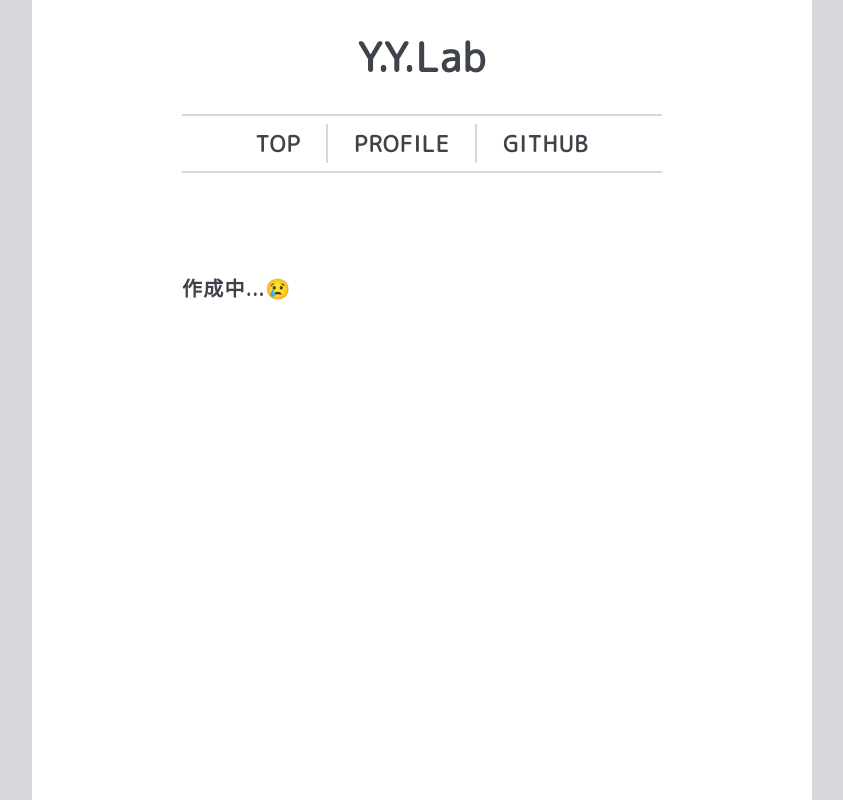
After one commit to yoshi-yukky/django-blog, a Django app: page /profile/ in a window 1280 px wide. The commit adds this page. Shown: the whole page, without its empty margins (218-1061 px from the left). Run offline with Django 3.2, Linux system fonts and the light colour scheme; style sheets or scripts are compiled from the project's sources; some libraries are stand-ins or nearby versions; some web fonts are replaced.

Commit message:
もろもろfix

```diff
--- a/django/project/blog/urls.py
+++ b/django/project/blog/urls.py
@@ -3,6 +3,6 @@ from django.urls import path
 from . import views
 
 urlpatterns = [
-    path("", views.BlogList.as_view(), name="blog-index"),
-    path("<int:pk>/", views.BlogDetail.as_view(), name="blog-detail"),
+    path("", views.BlogListView.as_view(), name="blog-index"),
+    path("<int:pk>/", views.BlogDetailView.as_view(), name="blog-detail"),
 ]
--- a/django/project/blog/views.py
+++ b/django/project/blog/views.py
@@ -2,7 +2,6 @@ from django.shortcuts import render, get_object_or_404
 from django.http import HttpResponse
 from django.views import generic
 from django.db.models import Count, Prefetch
-
 from .models import Post, Category
 
 
@@ -16,7 +15,7 @@ class BlogContextMixin(generic.base.ContextMixin):
         return context
 
 
-class BlogList(BlogContextMixin, generic.ListView):
+class BlogListView(generic.ListView, BlogContextMixin):
     template_name = "blog/list.html"
     model = Post
     queryset = Post.objects.select_related("category")
@@ -24,6 +23,6 @@ class BlogList(BlogContextMixin, generic.ListView):
     paginate_by = 5
 
 
-class BlogDetail(BlogContextMixin, generic.DetailView):
+class BlogDetailView(generic.DetailView, BlogContextMixin):
     template_name = "blog/detail.html"
     model = Post
--- /dev/null
+++ b/django/project/common_views.py
@@ -0,0 +1,10 @@
+from django.views import generic
+
+
+class ProfileView(generic.TemplateView, generic.base.ContextMixin):
+    template_name = "profile.html"
+
+    def get_context_data(self, **kwargs):
+        context = super().get_context_data(**kwargs)
+        context["disable_category"] = True
+        return context
--- a/django/project/config/urls.py
+++ b/django/project/config/urls.py
@@ -17,9 +17,11 @@ from django.conf import settings
 from django.conf.urls.static import static
 from django.contrib import admin
 from django.urls import include, path
+from common_views import ProfileView
 
 urlpatterns = [
     path('admin/', admin.site.urls),
+    path('profile/', ProfileView.as_view(), name="profile"),
     path('', include('blog.urls')),
 ] + static(
     settings.STATIC_URL,
--- a/django/project/template/base.html
+++ b/django/project/template/base.html
@@ -22,16 +22,15 @@
         <nav class="menu">
             <ul>
                 <li><a href="/">TOP</a></li>
-                <li><a href="/">DUMMY</a></li>
-                <li><a href="/">DUMMY</a></li>
-                <li><a href="/">DUMMY</a></li>
+                <li><a href="{% url 'profile' %}">PROFILE</a></li>
+                <li><a href="https://github.com/engineer-chogath">GITHUB</a></li>
             </ul>
         </nav>
         <div class="container">
             <div class="content">
                 {% block content %}{% endblock %}
             </div>
-        </div>
+            {% if not disable_category %}
                 <div class="side-menu">
                     <div class="category">
                         <p class="category-bar">カテゴリー</p>
@@ -45,5 +44,7 @@
                         {% endfor %}
                     </div>
                 </div>
+            {% endif %}
         </body>
+        </div>
 </html>
--- /dev/null
+++ b/django/project/template/profile.html
@@ -0,0 +1,7 @@
+{% extends 'base.html' %}
+
+{% block content %}
+    <div class="profile">
+        作成中...😢
+    </div>
+{% endblock %}
--- a/sass/base/_base.scss
+++ b/sass/base/_base.scss
@@ -1,11 +1,10 @@
 html {
-    height: 100vh;
     background-color: #d8d8dc;
     padding: 0 250px;
 }
 
 body {
-    height: 100%;
+    min-height: 100vh;
     padding: 0 150px;
     font-family: "M PLUS Rounded 1c", "Helvetica Neue", Arial, "Hiragino Kaku Gothic ProN", "Hiragino Sans", Meiryo, sans-serif;
     font-size: 20px;
--- a/sass/layout/_container.scss
+++ b/sass/layout/_container.scss
@@ -1,16 +1,13 @@
 .container {
-    float: left;
-    text-align: center;
+    display: flex;
     background-color: white;
 
     .content {
         width: 100%;
-        text-align: center;
     }
 
     @media only screen and (max-width: 1020px){
         .content {
-            text-align: center;
             margin: 0 40px;
         }
     }
--- a/sass/layout/_side-menu.scss
+++ b/sass/layout/_side-menu.scss
@@ -1,4 +1,3 @@
 .side-menu {
-    float: right;
     width: 300px;
 }
```
Also changed, not shown: sass/layout/_menu.scss (line endings or trailing spaces), 1 other file. Lines whose indentation alone changed are shown as unchanged.
